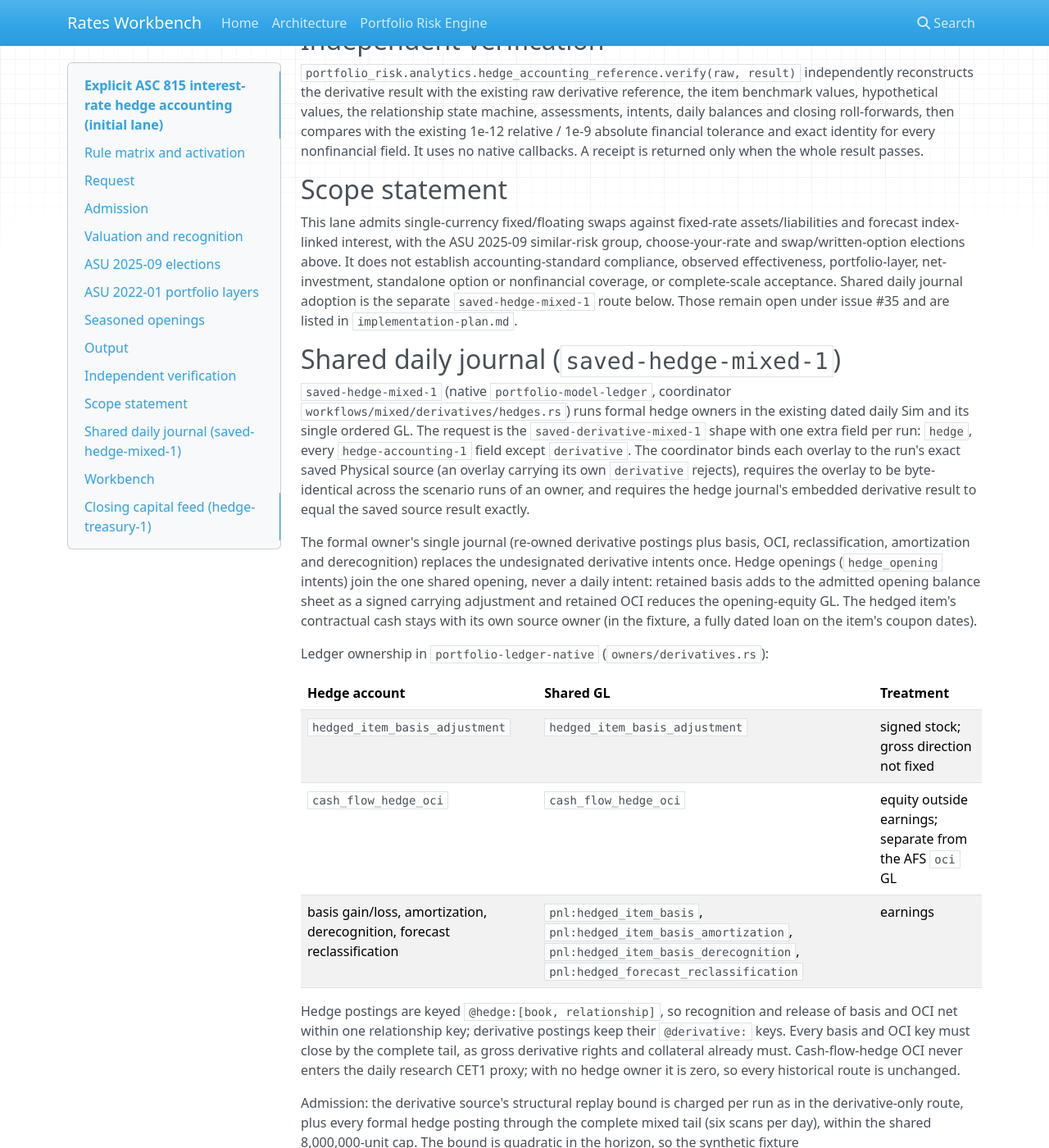
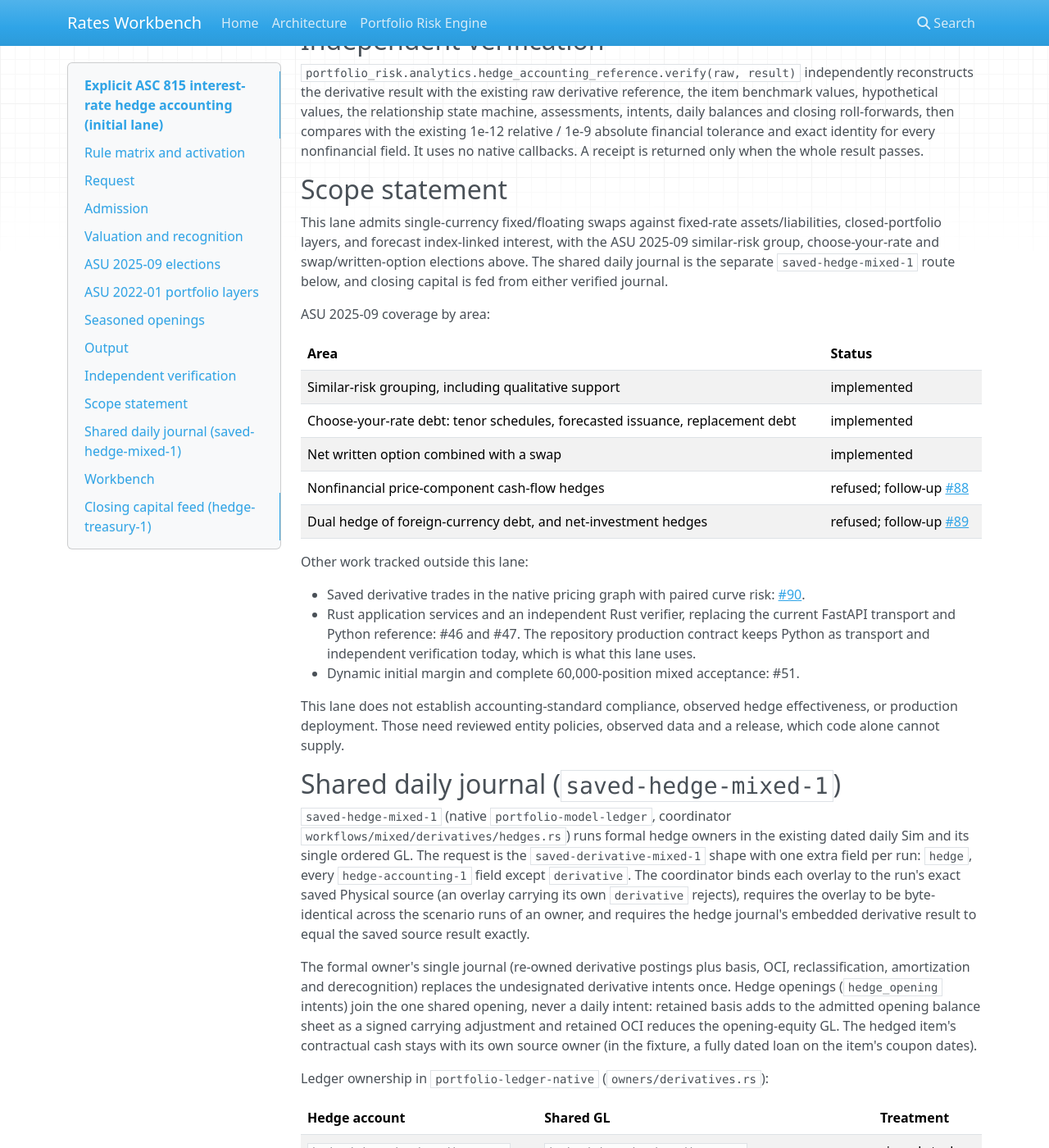
Before and after one commit to beauschwab/model-portfolio-sim, an MkDocs documentation site: the page built from docs/models/hedge-accounting.md, in a window 1280 px wide and 1400 px high, scrolled down 10551 px. Shown: the whole window at 82% size. Built offline with MkDocs 1.6.1, drawn with Linux system fonts in a browser that asks for light colours; nearby versions of some CDN libraries.

Commit message:
Test designation invariance and record remaining #20/#35 scope
The same saved source with and without hedge designation keeps identical
daily cash, derivative carrying and collateral, and complete-tail equity.
The hedge contract now lists ASU 2025-09 coverage by area and links the
follow-ups for nonfinancial (#88), net-investment and dual hedges (#89)
and saved derivative graph risk (#90), with dynamic IM and scale in #51
and Rust services in #46/#47. MCP references are regenerated.

Co-Authored-By: Claude Opus 5.5 <noreply@anthropic.com>

```diff
--- a/docs/models/hedge-accounting.md
+++ b/docs/models/hedge-accounting.md
@@ -528,13 +528,34 @@ no native callbacks. A receipt is returned only when the whole result passes.
 ## Scope statement
 
 This lane admits single-currency fixed/floating swaps against fixed-rate
-assets/liabilities and forecast index-linked interest, with the ASU 2025-09
-similar-risk group, choose-your-rate and swap/written-option elections above.
-It does not establish accounting-standard compliance, observed effectiveness,
-portfolio-layer, net-investment, standalone option or nonfinancial coverage, or
-complete-scale acceptance. Shared daily journal adoption is the separate
-`saved-hedge-mixed-1` route below. Those remain open under issue #35 and are listed in
-`implementation-plan.md`.
+assets/liabilities, closed-portfolio layers, and forecast index-linked interest,
+with the ASU 2025-09 similar-risk group, choose-your-rate and swap/written-option
+elections above. The shared daily journal is the separate `saved-hedge-mixed-1`
+route below, and closing capital is fed from either verified journal.
+
+ASU 2025-09 coverage by area:
+
+| Area | Status |
+|---|---|
+| Similar-risk grouping, including qualitative support | implemented |
+| Choose-your-rate debt: tenor schedules, forecasted issuance, replacement debt | implemented |
+| Net written option combined with a swap | implemented |
+| Nonfinancial price-component cash-flow hedges | refused; follow-up [#88](https://github.com/beauschwab/model-portfolio-sim/issues/88) |
+| Dual hedge of foreign-currency debt, and net-investment hedges | refused; follow-up [#89](https://github.com/beauschwab/model-portfolio-sim/issues/89) |
+
+Other work tracked outside this lane:
+
+- Saved derivative trades in the native pricing graph with paired curve risk:
+  [#90](https://github.com/beauschwab/model-portfolio-sim/issues/90).
+- Rust application services and an independent Rust verifier, replacing the
+  current FastAPI transport and Python reference: #46 and #47. The repository
+  production contract keeps Python as transport and independent verification
+  today, which is what this lane uses.
+- Dynamic initial margin and complete 60,000-position mixed acceptance: #51.
+
+This lane does not establish accounting-standard compliance, observed hedge
+effectiveness, or production deployment. Those need reviewed entity policies,
+observed data and a release, which code alone cannot supply.
 
 ## Shared daily journal (`saved-hedge-mixed-1`)
 
```
Also changed, not shown: AGENTS.md (+6 -1 lines), docs/models/implementation-plan.md (+4 -4 lines), 2 other files.
